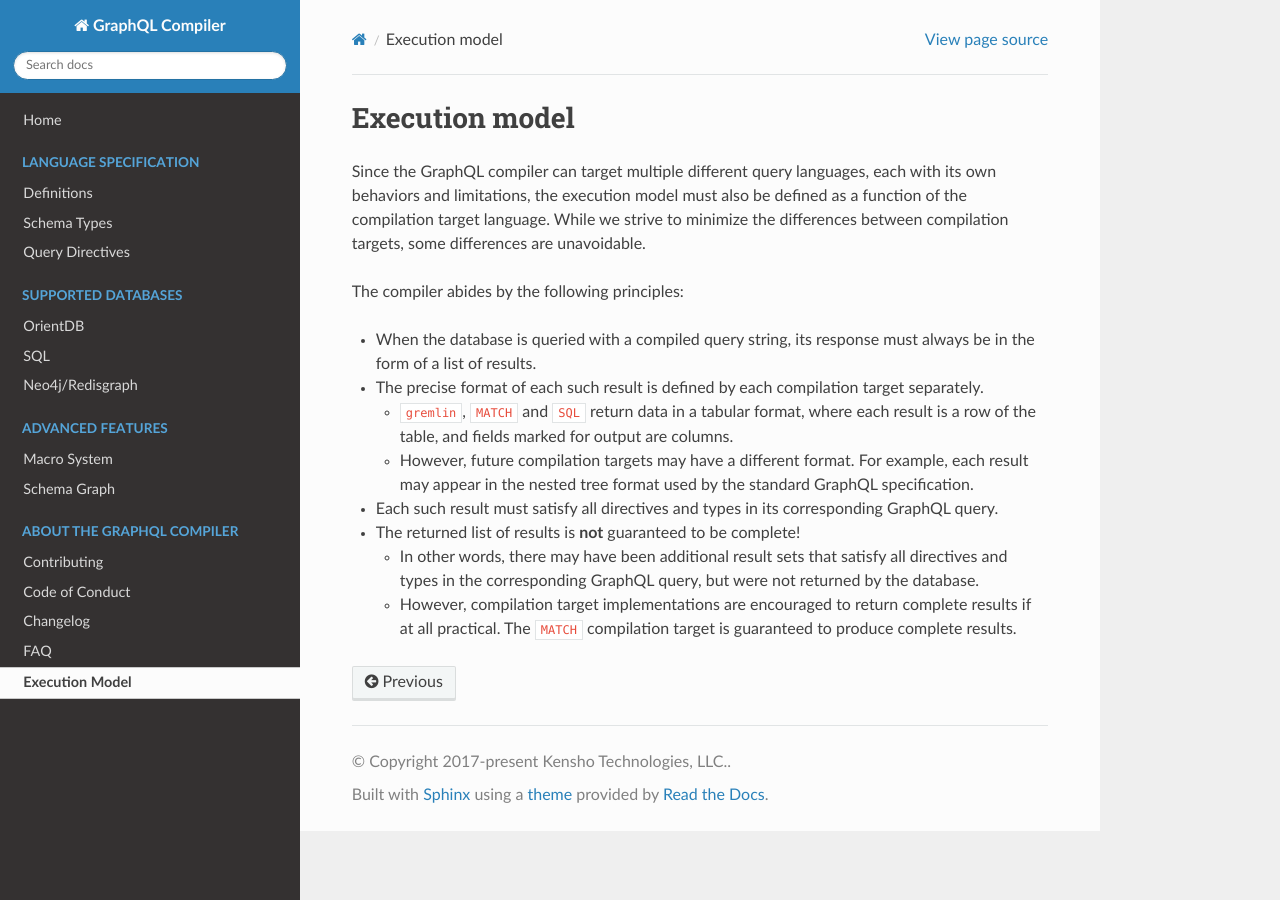
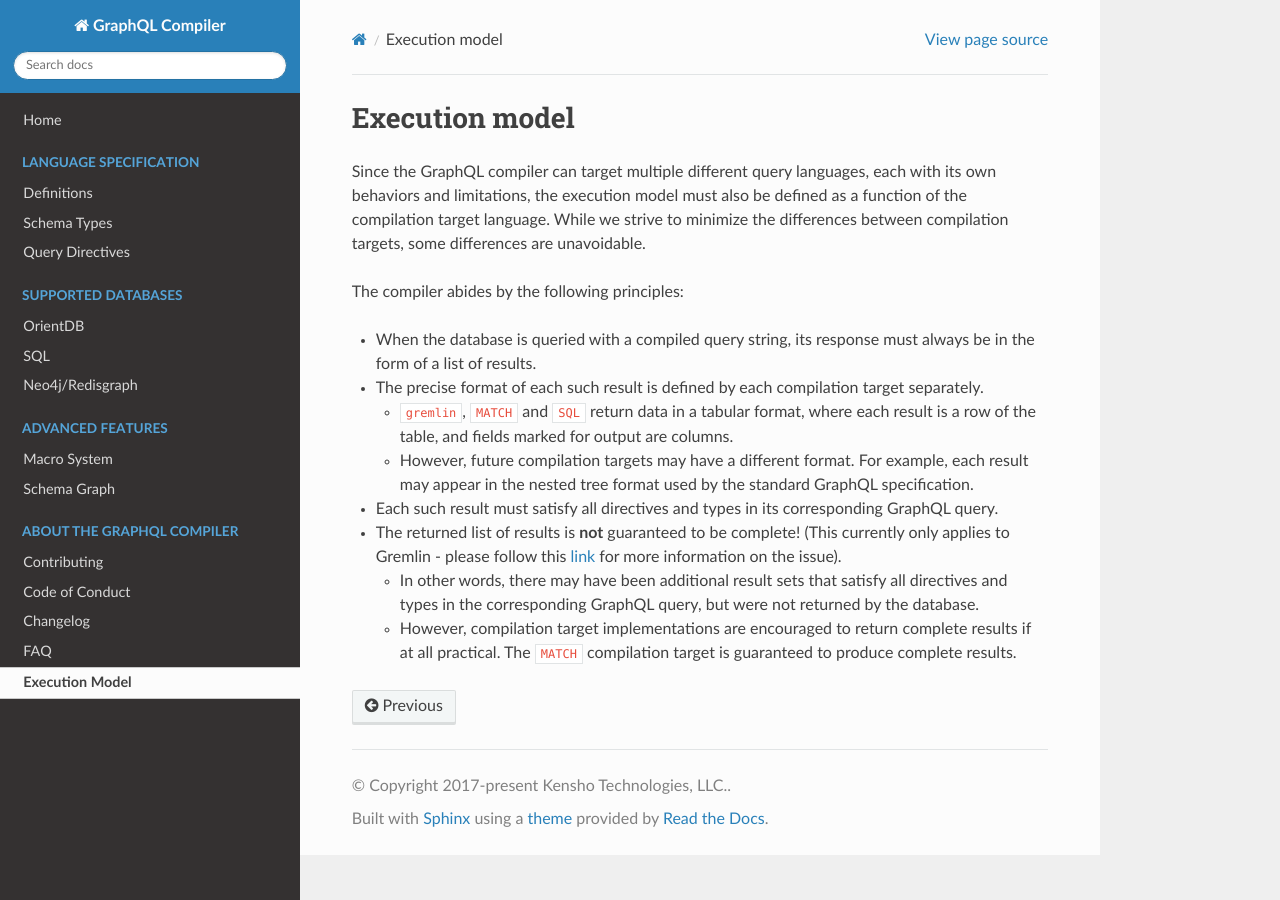
Before and after one commit to kensho-technologies/graphql-compiler, a Sphinx documentation site: the page built from docs/source/about/execution_model.rst, in a window 1280 px wide. Built offline with Sphinx 7.4.7 and the Read the Docs theme 2.0.0, drawn with Linux system fonts in a browser that asks for light colours.

Commit message:
Address comments

```diff
--- a/docs/source/about/execution_model.rst
+++ b/docs/source/about/execution_model.rst
@@ -19,7 +19,8 @@ The compiler abides by the following principles:
     each result may appear in the nested tree format used by the standard
     GraphQL specification.
 - Each such result must satisfy all directives and types in its corresponding GraphQL query.
-- The returned list of results is **not** guaranteed to be complete!
+- The returned list of results is **not** guaranteed to be complete! (This currently only applies
+  to Gremlin - please follow this :ref:`link <output_source>` for more information on the issue).
 
   - In other words, there may have been additional result sets that satisfy all directives and
     types in the corresponding GraphQL query, but were not returned by the database.
--- a/docs/source/language_specification/query_directives.rst
+++ b/docs/source/language_specification/query_directives.rst
@@ -628,6 +628,8 @@ Constraints and Rules
    depth 0, so the recursion scope always includes the vertex at the
    scope that encloses the vertex field marked :code:`@recurse`.
 
+.. _output_source:
+
 @output_source
 --------------
 
```
